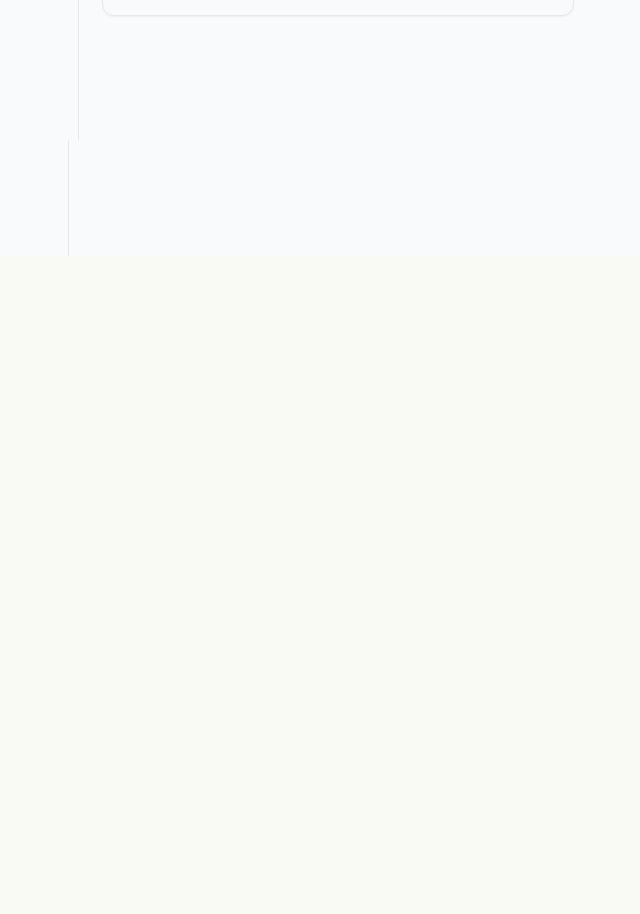
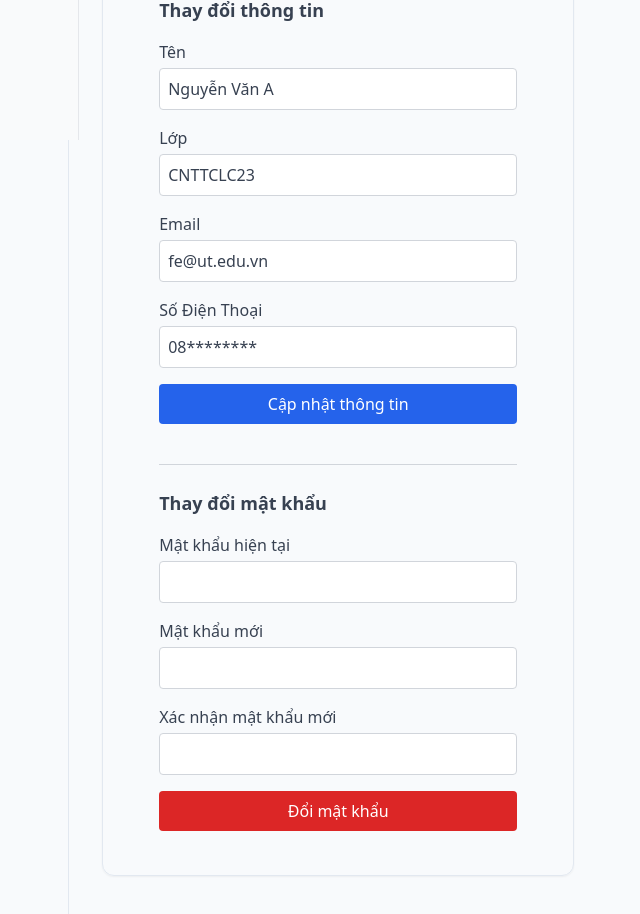
Before and after one commit to HONG-DAO/SRPM_Forntend, a React (Vite) app: page /profile in a window 1280 px wide. Shown: the part 660-1574 px from the top of the page, without its empty margins (161-801 px from the left). Before the commit the page ends 916 px from the top, so only its background shows below. Built offline with nearby package versions, Linux system fonts and the light colour scheme; no server answers.

Commit message:
Cập nhật thêm thay đổi thông tin và đổi hình ảnh

```diff
--- a/src/components/Profile/UserDetails.tsx
+++ b/src/components/Profile/UserDetails.tsx
@@ -1,4 +1,44 @@
+import React, { useState } from "react";
+
 export const UserDetails = () => {
+  // State mẫu cho các form (bạn có thể bổ sung validate và gửi request)
+  const [userInfo, setUserInfo] = useState({
+    name: "Nguyễn Văn A",
+    class: "CNTTCLC23",
+    email: "fe@ut.edu.vn",
+    phone: "08********",
+  });
+
+  const [passwords, setPasswords] = useState({
+    current: "",
+    newPassword: "",
+    confirmNewPassword: "",
+  });
+
+  const handleUserInfoChange = (e: React.ChangeEvent<HTMLInputElement>) => {
+    setUserInfo((prev) => ({ ...prev, [e.target.name]: e.target.value }));
+  };
+
+  const handlePasswordsChange = (e: React.ChangeEvent<HTMLInputElement>) => {
+    setPasswords((prev) => ({ ...prev, [e.target.name]: e.target.value }));
+  };
+
+  const handleUserInfoSubmit = (e: React.FormEvent) => {
+    e.preventDefault();
+    // Xử lý gửi cập nhật thông tin
+    console.log("Cập nhật thông tin:", userInfo);
+  };
+
+  const handlePasswordSubmit = (e: React.FormEvent) => {
+    e.preventDefault();
+    // Xử lý đổi mật khẩu
+    if (passwords.newPassword !== passwords.confirmNewPassword) {
+      alert("Mật khẩu mới và xác nhận mật khẩu không khớp!");
+      return;
+    }
+    console.log("Đổi mật khẩu:", passwords);
+  };
+
   return (
     <section className="flex flex-col grow px-14 py-11 rounded-xl border border-solid border-slate-200 shadow-[0px_1px_2px_rgba(0,0,0,0.05)] max-md:px-5 max-md:mt-10 max-md:max-w-full">
       <h2 className="self-center text-xl font-bold text-center text-gray-700">
@@ -40,6 +80,117 @@ export const UserDetails = () => {
           <strong className="text-gray-700">Mạng xã hội:</strong>
         </p>
       </div>
+
+      {/* Form thay đổi thông tin */}
+      <form
+        onSubmit={handleUserInfoSubmit}
+        className="mt-10 border-t border-gray-300 pt-6"
+      >
+        <h3 className="text-lg font-semibold mb-4 text-gray-700">
+          Thay đổi thông tin
+        </h3>
+        <div className="flex flex-col gap-4 max-w-md">
+          <label className="flex flex-col text-gray-700">
+            Tên
+            <input
+              type="text"
+              name="name"
+              value={userInfo.name}
+              onChange={handleUserInfoChange}
+              className="mt-1 rounded border border-gray-300 p-2"
+              required
+            />
+          </label>
+          <label className="flex flex-col text-gray-700">
+            Lớp
+            <input
+              type="text"
+              name="class"
+              value={userInfo.class}
+              onChange={handleUserInfoChange}
+              className="mt-1 rounded border border-gray-300 p-2"
+            />
+          </label>
+          <label className="flex flex-col text-gray-700">
+            Email
+            <input
+              type="email"
+              name="email"
+              value={userInfo.email}
+              onChange={handleUserInfoChange}
+              className="mt-1 rounded border border-gray-300 p-2"
+              required
+            />
+          </label>
+          <label className="flex flex-col text-gray-700">
+            Số Điện Thoại
+            <input
+              type="tel"
+              name="phone"
+              value={userInfo.phone}
+              onChange={handleUserInfoChange}
+              className="mt-1 rounded border border-gray-300 p-2"
+            />
+          </label>
+          <button
+            type="submit"
+            className="bg-blue-600 text-white py-2 rounded hover:bg-blue-700 transition"
+          >
+            Cập nhật thông tin
+          </button>
+        </div>
+      </form>
+
+      {/* Form đổi mật khẩu */}
+      <form
+        onSubmit={handlePasswordSubmit}
+        className="mt-10 border-t border-gray-300 pt-6 max-w-md"
+      >
+        <h3 className="text-lg font-semibold mb-4 text-gray-700">
+          Thay đổi mật khẩu
+        </h3>
+        <div className="flex flex-col gap-4">
+          <label className="flex flex-col text-gray-700">
+            Mật khẩu hiện tại
+            <input
+              type="password"
+              name="current"
+              value={passwords.current}
+              onChange={handlePasswordsChange}
+              className="mt-1 rounded border border-gray-300 p-2"
+              required
+            />
+          </label>
+          <label className="flex flex-col text-gray-700">
+            Mật khẩu mới
+            <input
+              type="password"
+              name="newPassword"
+              value={passwords.newPassword}
+              onChange={handlePasswordsChange}
+              className="mt-1 rounded border border-gray-300 p-2"
+              required
+            />
+          </label>
+          <label className="flex flex-col text-gray-700">
+            Xác nhận mật khẩu mới
+            <input
+              type="password"
+              name="confirmNewPassword"
+              value={passwords.confirmNewPassword}
+              onChange={handlePasswordsChange}
+              className="mt-1 rounded border border-gray-300 p-2"
+              required
+            />
+          </label>
+          <button
+            type="submit"
+            className="bg-red-600 text-white py-2 rounded hover:bg-red-700 transition"
+          >
+            Đổi mật khẩu
+          </button>
+        </div>
+      </form>
     </section>
   );
 };
--- a/src/pages/Profile.tsx
+++ b/src/pages/Profile.tsx
@@ -1,11 +1,51 @@
 "use client";
-import React from "react";
+import React, { useState, ChangeEvent, useRef } from "react";
 import Sidebar from "@cnpm/components/Profile/Sidebar";
 import Header from "@cnpm/components/Header";
 import { UserDetails } from "../components/Profile/UserDetails";
 import { ResearchInfo } from "../components/Profile/ResearchInfo";
 
 const ThongTinCaNhanThanhVienNghienCuu = () => {
+  const [previewImg, setPreviewImg] = useState<string>(
+    "https://cdn.builder.io/api/v1/image/assets/TEMP/b8abed92c5361a5449f407906e028f52aee28e22?placeholderIfAbsent=true&apiKey=348dfa5857644c228c3e6010a2ab82ee"
+  );
+  const [selectedFile, setSelectedFile] = useState<File | null>(null);
+
+  const fileInputRef = useRef<HTMLInputElement>(null);
+
+  const handleFileChange = (e: ChangeEvent<HTMLInputElement>) => {
+    if (e.target.files && e.target.files.length > 0) {
+      const file = e.target.files[0];
+      setSelectedFile(file);
+      const reader = new FileReader();
+      reader.onloadend = () => {
+        setPreviewImg(reader.result as string);
+      };
+      reader.readAsDataURL(file);
+    }
+  };
+
+  const handleUpload = () => {
+    if (!selectedFile) {
+      alert("Vui lòng chọn ảnh trước khi lưu.");
+      return;
+    }
+    // TODO: Xử lý upload ảnh lên server tại đây
+    alert("Ảnh đại diện đã được cập nhật (demo).");
+    setSelectedFile(null);
+  };
+
+  const handleCancel = () => {
+    setSelectedFile(null);
+    setPreviewImg(
+      "https://cdn.builder.io/api/v1/image/assets/TEMP/b8abed92c5361a5449f407906e028f52aee28e22?placeholderIfAbsent=true&apiKey=348dfa5857644c228c3e6010a2ab82ee"
+    );
+  };
+
+  const triggerFileSelect = () => {
+    fileInputRef.current?.click();
+  };
+
   return (
     <main className="bg-slate-50 min-h-screen w-full">
       <div className="flex flex-row min-h-screen">
@@ -19,11 +59,63 @@ const ThongTinCaNhanThanhVienNghienCuu = () => {
           <Header />
           {/* Content */}
           <section className="flex flex-col items-center pb-60 w-full max-w-full">
-            <img
-              src="https://cdn.builder.io/api/v1/image/assets/TEMP/b8abed92c5361a5449f407906e028f52aee28e22?placeholderIfAbsent=true&apiKey=348dfa5857644c228c3e6010a2ab82ee"
-              alt="Profile"
-              className="object-contain mt-10 max-w-full aspect-square w-[150px] max-md:mt-10"
+            {/* Ảnh đại diện với overlay hover */}
+            <div
+              className="relative w-[150px] h-[150px] rounded-full overflow-hidden border-4 border-white shadow-lg cursor-pointer"
+              onClick={triggerFileSelect}
+              title="Click để thay đổi ảnh đại diện"
+            >
+              <img
+                src={previewImg}
+                alt="Profile"
+                className="w-full h-full object-cover"
+              />
+              <div className="absolute inset-0 bg-black bg-opacity-40 opacity-0 hover:opacity-100 transition flex flex-col justify-center items-center text-white text-sm font-semibold select-none">
+                <svg
+                  xmlns="http://www.w3.org/2000/svg"
+                  className="h-8 w-8 mb-1"
+                  fill="none"
+                  viewBox="0 0 24 24"
+                  stroke="currentColor"
+                  strokeWidth={2}
+                >
+                  <path
+                    strokeLinecap="round"
+                    strokeLinejoin="round"
+                    d="M5 13l4 4L19 7"
+                  />
+                </svg>
+                Thay đổi ảnh
+              </div>
+            </div>
+
+            {/* Input file ẩn */}
+            <input
+              type="file"
+              accept="image/*"
+              onChange={handleFileChange}
+              ref={fileInputRef}
+              className="hidden"
             />
+
+            {/* Nút Lưu / Hủy khi đã chọn ảnh mới */}
+            {selectedFile && (
+              <div className="flex gap-4 mt-4">
+                <button
+                  onClick={handleUpload}
+                  className="px-6 py-2 bg-blue-600 text-white rounded hover:bg-blue-700 transition"
+                >
+                  Lưu ảnh
+                </button>
+                <button
+                  onClick={handleCancel}
+                  className="px-6 py-2 bg-gray-300 rounded hover:bg-gray-400 transition"
+                >
+                  Hủy
+                </button>
+              </div>
+            )}
+
             <div className="mt-16 w-full max-w-[984px] max-md:mt-10 max-md:max-w-full">
               <div className="flex gap-5 max-md:flex-col">
                 <div className="w-6/12 max-md:ml-0 max-md:w-full">
```
Also changed, not shown: .nx/workspace-data/file-map.json, .nx/workspace-data/project-graph.json, 2 other files (tests, documents, lock files or other folders).
